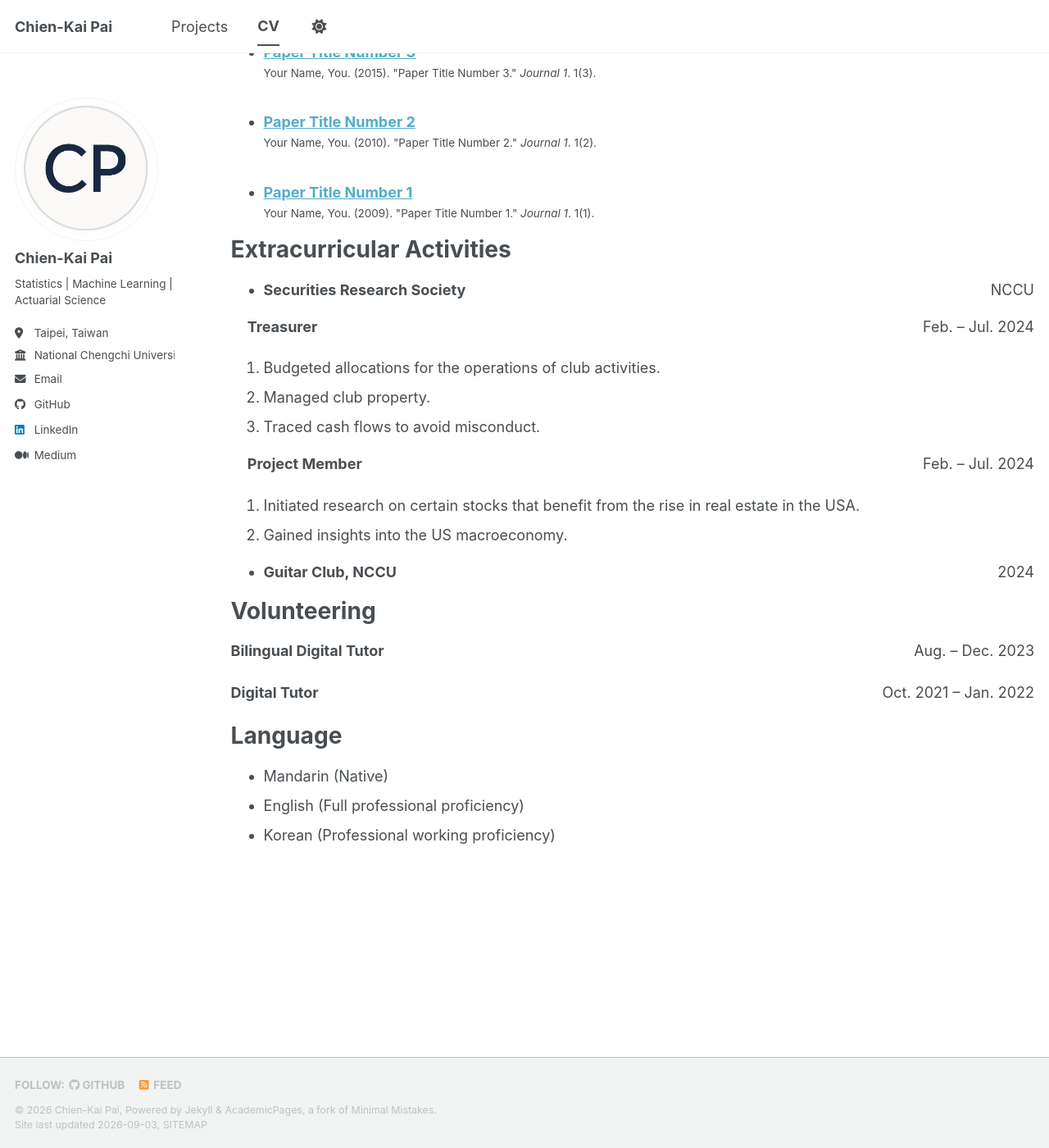
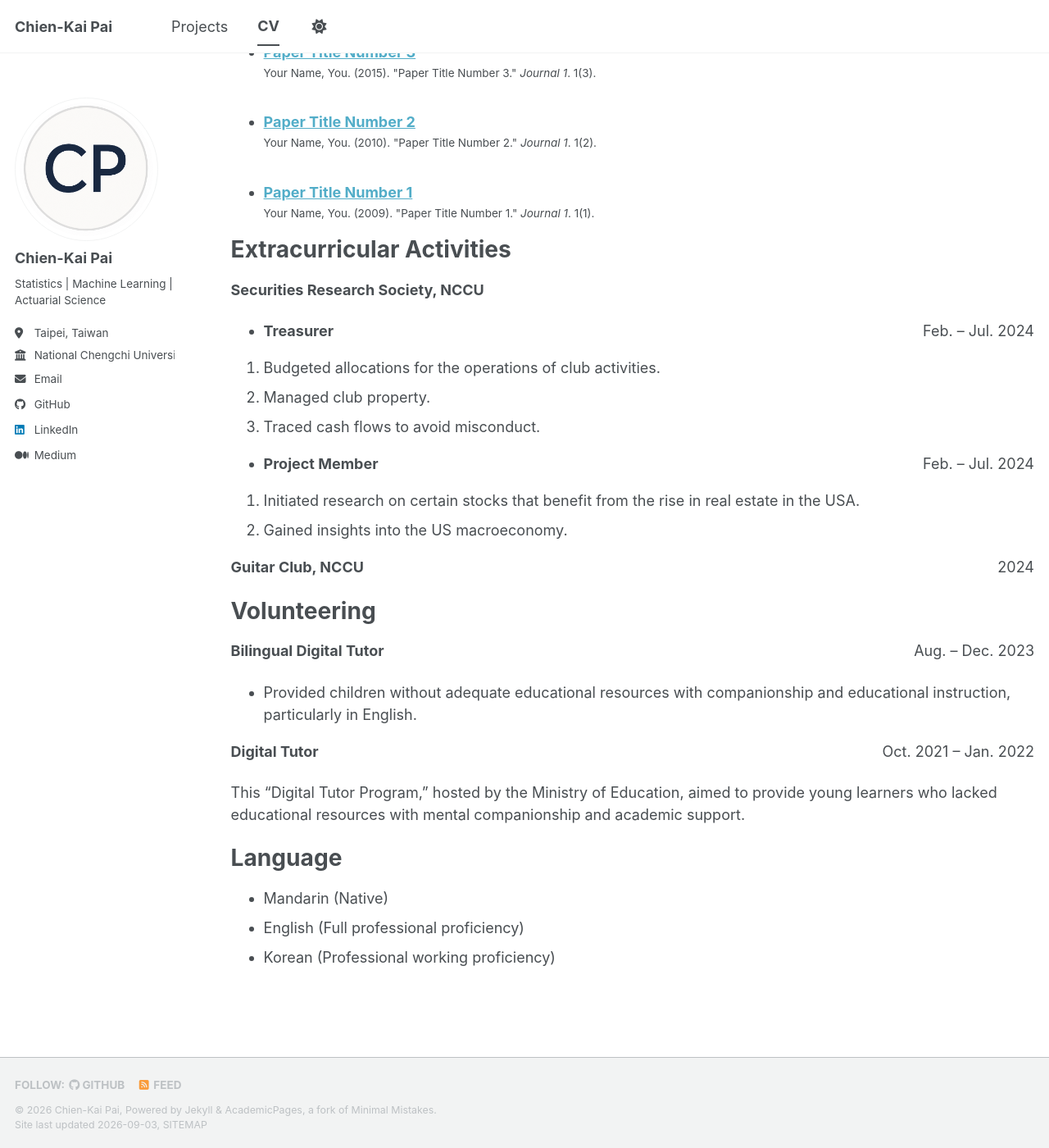
Before and after one commit to Allen9102/Allen9102.github.io, a Jekyll site: the page built from _pages/cv.md, in a window 1280 px wide and 1400 px high, scrolled down 1200 px. Shown: the whole window at 82% size. Built offline with Jekyll 4.4.1, drawn with Linux system fonts in a browser that asks for light colours; a style sheet for code colours, icons or effects is not loaded.

Commit message:
Update cv.md

```diff
--- a/_pages/cv.md
+++ b/_pages/cv.md
@@ -47,26 +47,29 @@ Selected Projects
 
 Extracurricular Activities
 ======
-- **Securities Research Society** <span style="float: right;">NCCU</span>
+**Securities Research Society, NCCU**
 
-&nbsp;&nbsp;&nbsp;&nbsp;**Treasurer** <span style="float: right;">Feb. – Jul. 2024</span>
+- **Treasurer** <span style="float: right;">Feb. – Jul. 2024</span>
 
 1. Budgeted allocations for the operations of club activities.
 2. Managed club property.
 3. Traced cash flows to avoid misconduct.
 
-&nbsp;&nbsp;&nbsp;&nbsp;**Project Member** <span style="float: right;">Feb. – Jul. 2024</span>
+- **Project Member** <span style="float: right;">Feb. – Jul. 2024</span>
 
 1. Initiated research on certain stocks that benefit from the rise in real estate in the USA.
 2. Gained insights into the US macroeconomy.
 
-- **Guitar Club, NCCU** <span style="float: right;">2024</span>
+**Guitar Club, NCCU** <span style="float: right;">2024</span>
 
 Volunteering
 ======
 **Bilingual Digital Tutor** <span style="float: right;"> Aug. – Dec. 2023</span>
+- Provided children without adequate educational resources with companionship and educational instruction, particularly in English.
 
 **Digital Tutor** <span style="float: right;"> Oct. 2021 – Jan. 2022</span>
+
+This "Digital Tutor Program," hosted by the Ministry of Education, aimed to provide young learners who lacked educational resources with mental companionship and academic support.
 
 Language
 ======
```
